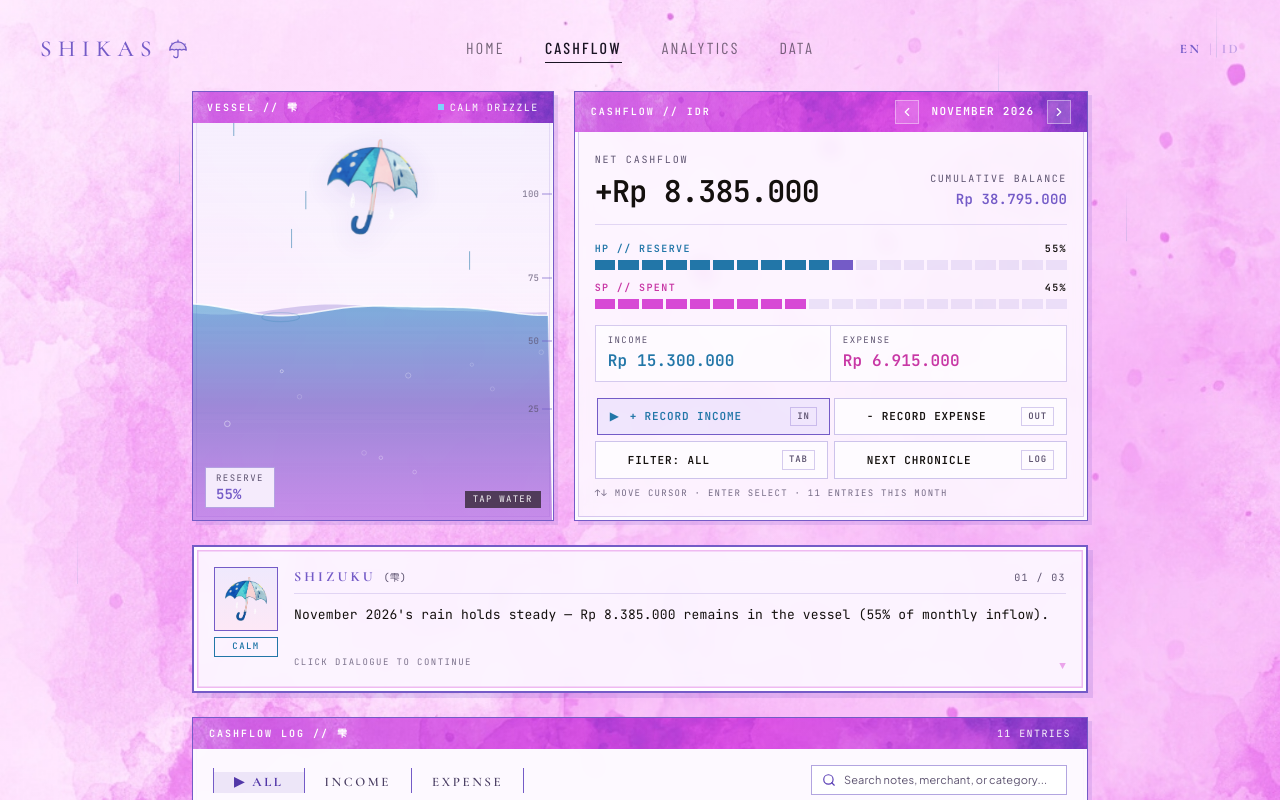
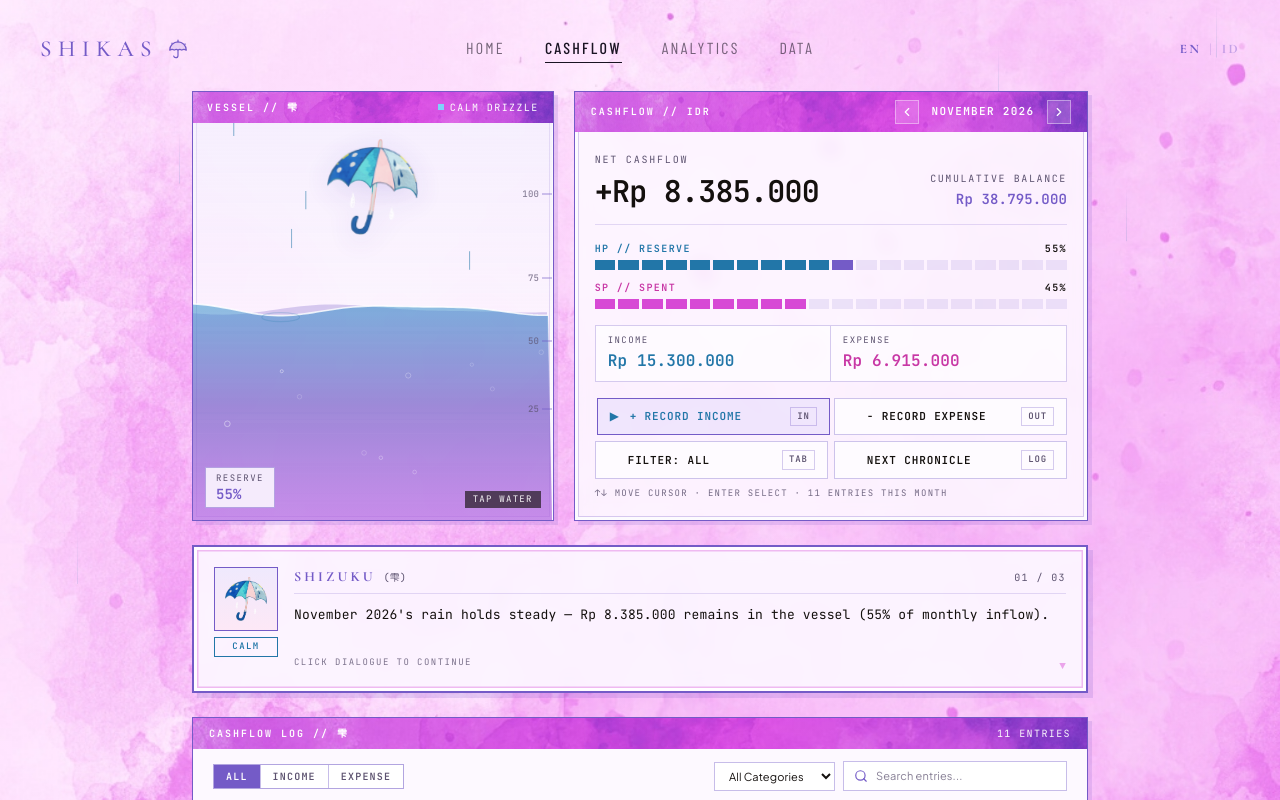
Before and after one commit to farhansatrian/shikas, a React (Vite) app: page / in a window 1280 px wide. Both pictures are taken after a click on the button "CASHFLOW". Shown: the top 800 px of the page. Built offline with nearby package versions, Linux system fonts and the light colour scheme.

Commit message:
Clean up Cashflow log into consistent compact single-row SHIZUKU ledger

```diff
--- a/src/components/cashflow/CashflowView.tsx
+++ b/src/components/cashflow/CashflowView.tsx
@@ -10,7 +10,7 @@ import {
 } from "lucide-react";
 import { useCashflow } from "../../context/CashflowContext";
 import { CATEGORY_MAP, getCategoryLabel } from "../../data/categories";
-import type { Transaction, TransactionType } from "../../types/cashflow";
+import type { TransactionType } from "../../types/cashflow";
 import {
   computeCategoryBreakdown,
   computeCumulativeNetBalance,
@@ -18,12 +18,11 @@ import {
   computePercentDelta,
 } from "../../utils/calculations";
 import {
-  formatDateHeading,
   formatIdr,
   formatMonthLabel,
+  formatShortDate,
   shiftMonthKey,
 } from "../../utils/format";
-import { CategoryIcon } from "../common/CategoryIcon";
 import { MoneyDisplay } from "../common/MoneyDisplay";
 import { RaindropVessel, type VesselMood } from "./RaindropVessel";
 import { VnDialogueBox } from "./VnDialogueBox";
@@ -140,17 +139,6 @@ export const CashflowView: React.FC = () => {
         a.date < b.date ? 1 : a.date > b.date ? -1 : b.createdAt.localeCompare(a.createdAt)
       );
   }, [monthTransactions, typeFilter, categoryFilter, query, locale]);
-
-  const groupedByDate = useMemo(() => {
-    const groups = new Map<string, { items: Transaction[]; dailyNet: number }>();
-    for (const tx of filteredTransactions) {
-      const entry = groups.get(tx.date) ?? { items: [], dailyNet: 0 };
-      entry.items.push(tx);
-      entry.dailyNet += tx.type === "income" ? tx.amountIdr : -tx.amountIdr;
-      groups.set(tx.date, entry);
-    }
-    return Array.from(groups.entries());
-  }, [filteredTransactions]);
 
   const spentRatio =
     monthSummary.incomeIdr > 0
@@ -558,10 +546,10 @@ export const CashflowView: React.FC = () => {
       />
 
       {/* =====================================================================
-          3. HIGH-CONTRAST SHIZUKU RPG LOG WINDOW (Readable on Pink Watercolor)
+          3. CLEAN COMPACT SHIZUKU LEDGER (Consistent Palette, Zero Zebra Clutter)
          ===================================================================== */}
       <section className="vn-frame overflow-hidden">
-        {/* Vivid Watercolor Band Header Strip */}
+        {/* Consistent SHIZUKU Watercolor Band Header Strip */}
         <div className="shikas-band-strip flex flex-wrap items-center justify-between gap-2 px-4 py-2 text-white">
           <span className="font-mono text-[10px] font-semibold tracking-[0.2em] uppercase drop-shadow-2xs">
             {locale === "id" ? "RIWAYAT ARUS KAS // 雫" : "CASHFLOW LOG // 雫"}
@@ -571,11 +559,10 @@ export const CashflowView: React.FC = () => {
           </span>
         </div>
 
-        {/* High-Contrast Paper Filter Bar */}
-        <div className="bg-[#fdf9ff]/94 px-4 pt-4 pb-3 sm:px-5">
-          <div className="flex flex-col gap-3 sm:flex-row sm:items-center sm:justify-between">
-            {/* Authentic tuyu.moe Pipe-Separated Serif Tabs (Solid High-Contrast Ink) */}
-            <ul className="flex max-w-full flex-nowrap items-center overflow-x-auto no-scrollbar">
+        {/* Single-Row Unified Toolbar (Tabs + Category + Search) */}
+        <div className="flex flex-col gap-2.5 border-b border-[#745bc7]/20 bg-[#fdf9ff] px-4 py-3 sm:flex-row sm:items-center sm:justify-between sm:px-5">
+          {/* Compact Sharp Type Tabs */}
+          <div className="inline-flex w-fit border border-[#745bc7]/55 bg-white">
             {(["all", "income", "expense"] as const).map((tab, idx) => {
               const active = typeFilter === tab;
               const label =
@@ -585,107 +572,81 @@ export const CashflowView: React.FC = () => {
                     ? t.cashflow.income
                     : t.cashflow.expense;
               return (
-                  <li
+                <button
                   key={tab}
-                    className={`shrink-0 border-r border-[#745bc7] ${
-                      idx === 0 ? "border-l" : ""
+                  type="button"
+                  onClick={() => handleSetTypeFilter(tab)}
+                  className={`px-3 py-1 font-mono text-[10px] font-semibold tracking-[0.12em] uppercase transition ${
+                    idx > 0 ? "border-l border-[#745bc7]/40" : ""
+                  } ${
+                    active
+                      ? "bg-[#745bc7] text-white"
+                      : "text-[#5d5370] hover:bg-[#f4effd] hover:text-[#14100e]"
                   }`}
                 >
-                    <button
-                      type="button"
-                      onClick={() => handleSetTypeFilter(tab)}
-                      className={`whitespace-nowrap px-3.5 py-0.5 font-editorial text-xs tracking-[0.2em] uppercase transition sm:px-5 sm:text-[13px] ${
-                        active
-                          ? "bg-[#745bc7]/12 font-bold text-[#5237a8]"
-                          : "font-semibold text-[#4a3e63] hover:text-[#b8339f]"
-                      }`}
-                    >
-                      {active ? `▶ ${label}` : label}
+                  {label}
                 </button>
-                  </li>
               );
             })}
-            </ul>
+          </div>
 
-            {/* Crisp High-Contrast Search Input */}
-            <div className="flex items-center gap-2 border border-[#745bc7]/55 bg-white px-2.5 py-1.5 transition focus-within:border-[#745bc7] sm:w-64">
-              <Search className="h-3.5 w-3.5 shrink-0 text-[#5a3fb5]" />
+          {/* Compact Category Select + Search */}
+          <div className="flex flex-col gap-2 sm:flex-row sm:items-center">
+            {activeMonthCategoryIds.length > 0 && (
+              <select
+                aria-label={t.txModal.category}
+                value={categoryFilter}
+                onChange={(e) => setCategoryFilter(e.target.value)}
+                className="border border-[#745bc7]/40 bg-white px-2.5 py-1.5 font-mono text-[11px] text-[#14100e] outline-none transition focus:border-[#745bc7]"
+              >
+                <option value="all">{t.cashflow.allCategories}</option>
+                {activeMonthCategoryIds.map((catId) => {
+                  const baseLabel = getCategoryLabel(catId, locale);
+                  const optionLabel =
+                    typeFilter === "all" && catId === "other_income"
+                      ? `${baseLabel} (+)`
+                      : typeFilter === "all" && catId === "other_expense"
+                        ? `${baseLabel} (-)`
+                        : baseLabel;
+                  return (
+                    <option key={catId} value={catId}>
+                      {optionLabel}
+                    </option>
+                  );
+                })}
+              </select>
+            )}
+
+            <div className="flex items-center gap-2 border border-[#745bc7]/40 bg-white px-2.5 py-1.5 transition focus-within:border-[#745bc7] sm:w-56">
+              <Search className="h-3.5 w-3.5 shrink-0 text-[#745bc7]" />
               <input
                 type="text"
                 placeholder={t.cashflow.searchPlaceholder}
                 value={query}
                 onChange={(e) => setQuery(e.target.value)}
-                className="w-full bg-transparent font-mono text-[11px] text-[#14100e] outline-none placeholder:text-[#5d5370]"
+                className="w-full bg-transparent font-mono text-[11px] text-[#14100e] outline-none placeholder:text-[#5d5370]/75"
               />
               {query && (
                 <button
                   type="button"
                   onClick={() => setQuery("")}
                   aria-label="Clear search"
-                  className="text-[#4a3e63] hover:text-[#14100e]"
+                  className="text-[#5d5370] hover:text-[#14100e]"
                 >
                   <X className="h-3.5 w-3.5" />
                 </button>
               )}
             </div>
           </div>
-
-          {/* Crisp Category Filter Bar */}
-          {activeMonthCategoryIds.length > 0 && (
-            <div className="mt-3 flex items-center gap-x-3 gap-y-1.5 overflow-x-auto pb-0.5 no-scrollbar sm:flex-wrap sm:overflow-visible">
-              <button
-                type="button"
-                onClick={() => setCategoryFilter("all")}
-                className={`shrink-0 border-b-2 pb-0.5 font-mono text-[10px] tracking-[0.14em] uppercase transition ${
-                  categoryFilter === "all"
-                    ? "border-[#5a3fb5] font-bold text-[#5a3fb5]"
-                    : "border-transparent font-medium text-[#4a3e63] hover:text-[#14100e]"
-                }`}
-              >
-                [{t.cashflow.allCategories}]
-              </button>
-              {activeMonthCategoryIds.map((catId) => {
-                const cat = CATEGORY_MAP[catId];
-                const active = categoryFilter === catId;
-                const baseLabel = getCategoryLabel(catId, locale);
-                const chipLabel =
-                  typeFilter === "all" && catId === "other_income"
-                    ? `${baseLabel} (+)`
-                    : typeFilter === "all" && catId === "other_expense"
-                      ? `${baseLabel} (-)`
-                      : baseLabel;
-                return (
-                  <button
-                    key={catId}
-                    type="button"
-                    onClick={() => setCategoryFilter(active ? "all" : catId)}
-                    className={`inline-flex shrink-0 items-center gap-1.5 border-b-2 pb-0.5 font-mono text-[10px] tracking-[0.1em] uppercase transition ${
-                      active
-                        ? "border-[#b8339f] font-bold text-[#14100e]"
-                        : "border-transparent font-medium text-[#4a3e63] hover:text-[#5a3fb5]"
-                    }`}
-                  >
-                    <span
-                      className="h-2 w-2"
-                      style={{ backgroundColor: cat?.color ?? "#745bc7" }}
-                    />
-                    {chipLabel}
-                  </button>
-                );
-              })}
-            </div>
-          )}
-
-          <div className="tuyu-raindrop-divider mt-3.5" />
         </div>
 
-        {/* High-Contrast Entries Stream */}
-        {groupedByDate.length === 0 ? (
-          <div className="bg-[#fdf9ff]/94 px-6 py-14 text-center">
-            <p className="font-editorial text-lg font-semibold tracking-[0.14em] text-[#5a3fb5] uppercase">
+        {/* Clean Single-Row Compact Ledger Table */}
+        {filteredTransactions.length === 0 ? (
+          <div className="bg-white/95 px-6 py-14 text-center">
+            <p className="font-editorial text-lg font-semibold tracking-[0.14em] text-[#745bc7] uppercase">
               {t.cashflow.emptyTitle}
             </p>
-            <p className="mt-1.5 font-mono text-xs text-[#4a3e63]">
+            <p className="mt-1.5 font-mono text-xs text-[#5d5370]">
               {t.cashflow.emptyDesc}
             </p>
             <div className="mt-5 flex flex-wrap justify-center gap-3">
@@ -722,88 +683,80 @@ export const CashflowView: React.FC = () => {
             </div>
           </div>
         ) : (
-          <div className="bg-[#fdf9ff]/94">
-            {groupedByDate.map(([dateIso, group], groupIdx) => (
-              <div
-                key={dateIso}
-                className={groupIdx > 0 ? "border-t border-[#745bc7]/25" : ""}
-              >
-                {/* Solid High-Contrast Date Strip */}
-                <div className="flex items-baseline justify-between gap-2 bg-[#ede4fc]/85 px-4 py-1.5 sm:px-5">
-                  <span className="font-mono text-[11px] font-bold tracking-[0.16em] text-[#4c339c] uppercase">
-                    {formatDateHeading(dateIso, locale)}
+          <div className="bg-white/95">
+            {/* Subtle Single Column Header */}
+            <div className="hidden items-center gap-4 border-b border-[#745bc7]/15 bg-[#f8f4fe] px-5 py-1.5 font-mono text-[9px] font-semibold tracking-[0.18em] text-[#5d5370] uppercase sm:flex">
+              <span className="w-[62px] shrink-0">
+                {locale === "id" ? "TGL" : "DATE"}
               </span>
-                  <MoneyDisplay
-                    amountIdr={group.dailyNet}
-                    showSign
-                    className={`text-[11px] font-bold ${
-                      group.dailyNet >= 0 ? "text-[#175e8a]" : "text-[#a82387]"
-                    }`}
-                  />
+              <span className="flex-1">
+                {locale === "id" ? "CATATAN" : "ENTRY"}
+              </span>
+              <span className="text-right">
+                {locale === "id" ? "NOMINAL" : "AMOUNT"}
+              </span>
+              <span className="w-[82px] shrink-0" aria-hidden="true" />
             </div>
 
-                {/* High-Contrast Transaction Rows */}
-                <ul className="divide-y divide-[#745bc7]/16 bg-white/90">
-                  {group.items.map((tx) => {
+            <ul className="divide-y divide-[#745bc7]/12">
+              {filteredTransactions.map((tx) => {
                 const cat = CATEGORY_MAP[tx.categoryId];
                 const isIncome = tx.type === "income";
-                    const accent = isIncome ? "#1b6999" : "#b8339f";
+                const hoverBar = isIncome ? "#2276a8" : "#745bc7";
 
                 return (
                   <li
                     key={tx.id}
-                        className="group relative flex items-center justify-between gap-3 px-4 py-3 transition hover:bg-[#f4eeff] sm:px-5"
+                    className="group relative flex items-center justify-between gap-3 px-4 py-3 transition hover:bg-[#f7f3fe] sm:gap-4 sm:px-5"
                   >
-                        {/* Sharp Left Type Bar */}
+                    {/* Crisp Left Hover Accent (Zero Layout Shift) */}
                     <span
-                          className="absolute top-0 bottom-0 left-0 w-[3px] opacity-80 transition group-hover:opacity-100"
-                          style={{ backgroundColor: accent }}
+                      className="absolute top-0 bottom-0 left-0 w-[3px] opacity-0 transition group-hover:opacity-100"
+                      style={{ backgroundColor: hoverBar }}
                       aria-hidden="true"
                     />
 
-                        <div className="flex min-w-0 items-center gap-3 pl-1">
-                          <span
-                            className="flex h-8 w-8 shrink-0 items-center justify-center border bg-[#fdf9ff]"
-                            style={{
-                              borderColor: `${accent}70`,
-                              color: accent,
-                            }}
-                          >
-                            <CategoryIcon name={cat?.icon} className="h-3.5 w-3.5" />
+                    {/* Fixed Left Date Column (Desktop) */}
+                    <span className="hidden w-[62px] shrink-0 font-mono text-[11px] text-[#5d5370] uppercase sm:inline-block">
+                      {formatShortDate(tx.date, locale)}
                     </span>
 
-                          <div className="min-w-0">
-                            <p className="flex items-center gap-1.5 truncate text-sm font-semibold text-[#14100e]">
+                    {/* Flush-Left Aligned Entry Info */}
+                    <div className="min-w-0 flex-1">
+                      <p className="truncate text-[13.5px] font-semibold text-[#14100e]">
+                        {tx.note}
+                      </p>
+                      <div className="mt-0.5 flex items-center gap-1.5 font-mono text-[11px] text-[#5d5370]">
                         <span
-                                className="hidden font-mono text-[10px] opacity-0 transition group-hover:opacity-100 sm:inline"
-                                style={{ color: accent }}
-                              >
-                                ▶
+                          className="h-1.5 w-1.5 shrink-0"
+                          style={{ backgroundColor: cat?.color ?? "#745bc7" }}
+                        />
+                        <span className="truncate">
+                          <span className="sm:hidden">
+                            {formatShortDate(tx.date, locale)} ·{" "}
                           </span>
-                              <span className="truncate">{tx.note}</span>
-                            </p>
-                            <p className="mt-0.5 truncate font-mono text-[11px] text-[#4e4361]">
                           {getCategoryLabel(tx.categoryId, locale)}
                           {tx.merchant ? ` · ${tx.merchant}` : ""}
-                            </p>
+                        </span>
                       </div>
                     </div>
 
-                        <div className="flex shrink-0 items-center gap-2.5 sm:gap-3.5">
+                    {/* Crisp Right Amount + Quiet Actions */}
+                    <div className="flex shrink-0 items-center gap-2 sm:gap-4">
                       <MoneyDisplay
                         amountIdr={isIncome ? tx.amountIdr : -tx.amountIdr}
                         showSign
-                            className={`text-sm font-bold ${
-                              isIncome ? "text-[#175e8a]" : "text-[#14100e]"
+                        className={`text-[13.5px] font-bold sm:text-sm ${
+                          isIncome ? "text-[#2276a8]" : "text-[#14100e]"
                         }`}
                       />
 
-                          <div className="flex items-center gap-0.5 sm:opacity-60 sm:transition sm:group-hover:opacity-100">
+                      <div className="flex items-center gap-0.5 sm:w-[82px] sm:justify-end sm:opacity-45 sm:transition sm:group-hover:opacity-100">
                         <button
                           type="button"
                           onClick={() => openEditTxModal(tx)}
                           aria-label={t.actions.edit}
-                              className="border border-transparent p-1.5 text-[#4e4361] transition hover:border-[#745bc7]/60 hover:bg-white hover:text-[#5a3fb5]"
+                          className="p-1.5 text-[#5d5370] transition hover:bg-white hover:text-[#745bc7]"
                         >
                           <Pencil className="h-3.5 w-3.5" />
                         </button>
@@ -811,7 +764,7 @@ export const CashflowView: React.FC = () => {
                           type="button"
                           onClick={() => duplicateTransaction(tx)}
                           aria-label={t.actions.duplicate}
-                              className="border border-transparent p-1.5 text-[#4e4361] transition hover:border-[#745bc7]/60 hover:bg-white hover:text-[#5a3fb5]"
+                          className="p-1.5 text-[#5d5370] transition hover:bg-white hover:text-[#745bc7]"
                         >
                           <Copy className="h-3.5 w-3.5" />
                         </button>
@@ -819,7 +772,7 @@ export const CashflowView: React.FC = () => {
                           type="button"
                           onClick={() => deleteTransaction(tx.id)}
                           aria-label={t.actions.delete}
-                              className="border border-transparent p-1.5 text-[#4e4361] transition hover:border-[#b8339f]/60 hover:bg-white hover:text-[#b8339f]"
+                          className="p-1.5 text-[#5d5370] transition hover:bg-white hover:text-[#c837a5]"
                         >
                           <Trash2 className="h-3.5 w-3.5" />
                         </button>
@@ -830,8 +783,6 @@ export const CashflowView: React.FC = () => {
               })}
             </ul>
           </div>
-            ))}
-          </div>
         )}
       </section>
     </div>
--- a/src/i18n/translations.ts
+++ b/src/i18n/translations.ts
@@ -32,7 +32,7 @@ export const TRANSLATIONS = {
       expense: "EXPENSE",
       netCashflow: "Net Cashflow",
       totalSaved: "Cumulative Balance",
-      searchPlaceholder: "Search notes, merchant, or category...",
+      searchPlaceholder: "Search entries...",
       allCategories: "All Categories",
       entriesCount: "entries",
       emptyTitle: "No entries for this month",
@@ -113,7 +113,7 @@ export const TRANSLATIONS = {
       expense: "PENGELUARAN",
       netCashflow: "Selisih Bersih",
       totalSaved: "Akumulasi Saldo",
-      searchPlaceholder: "Cari catatan, merchant, atau kategori...",
+      searchPlaceholder: "Cari catatan...",
       allCategories: "Semua Kategori",
       entriesCount: "catatan",
       emptyTitle: "Belum ada catatan di bulan ini",
```
Lines whose indentation alone changed are shown as unchanged.
